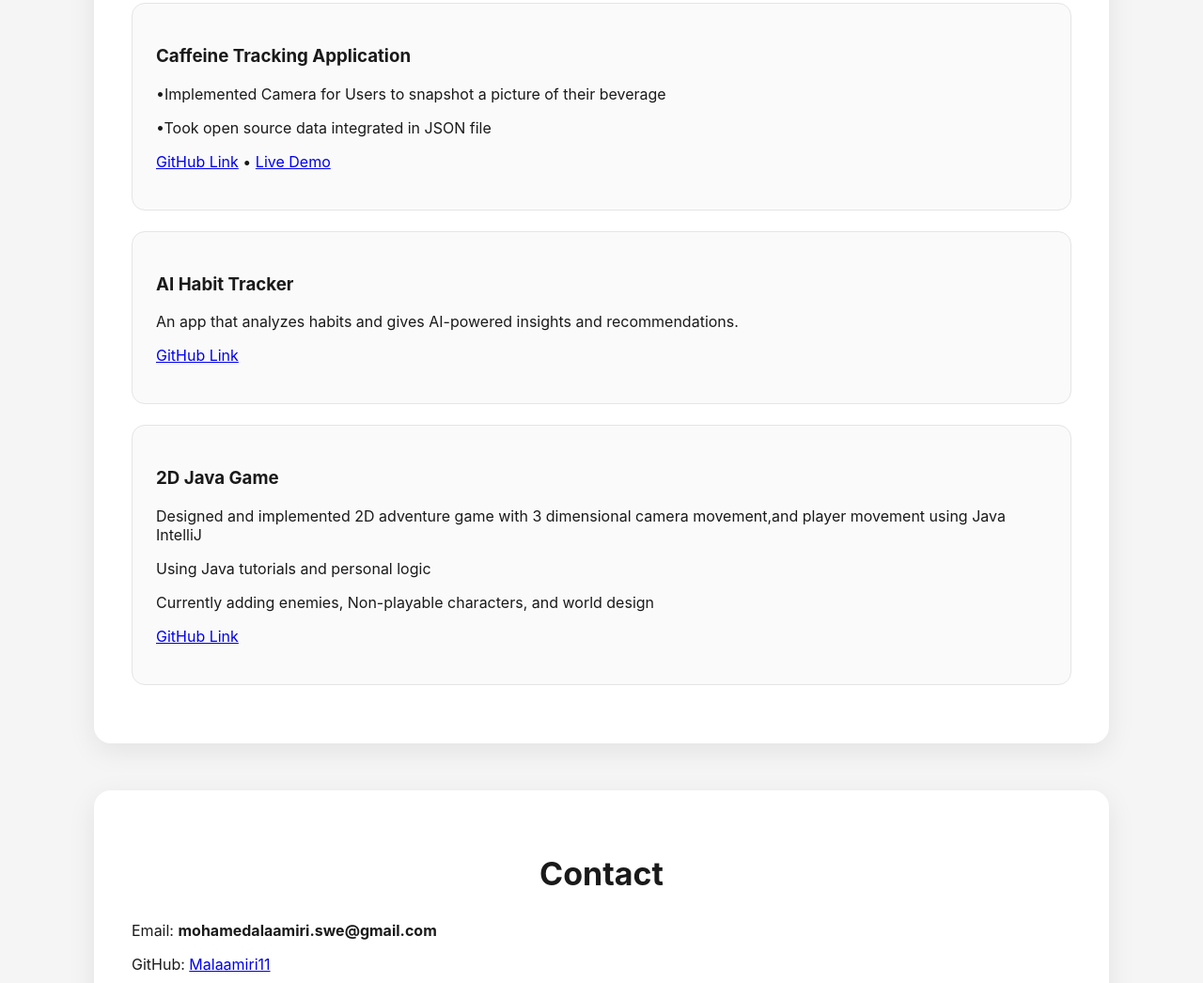
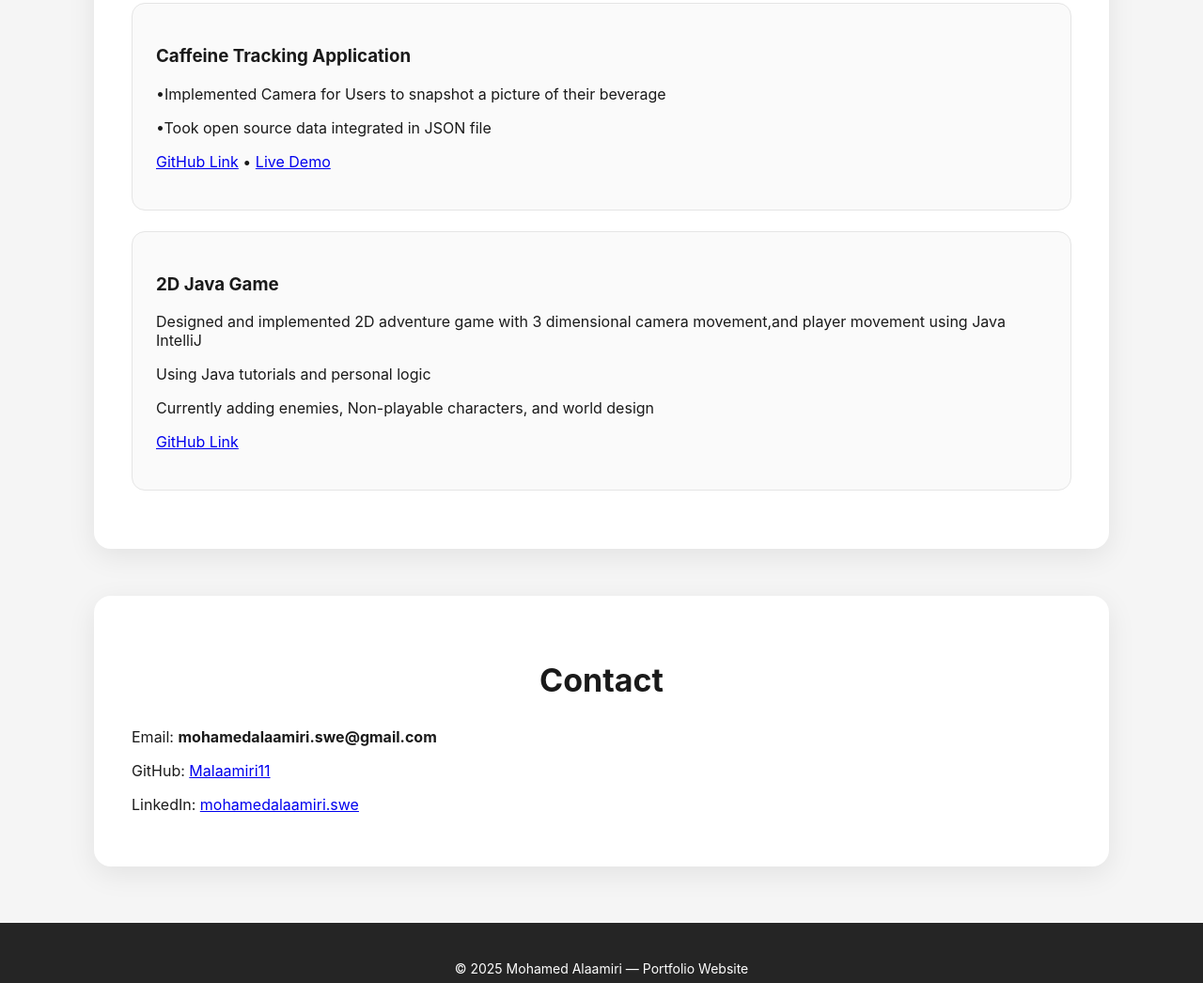
Before and after one commit to Malaamiri11/my-portfolio, a plain HTML site: page index.html in a window 1280 px wide. Shown: the part 1053-2099 px from the top of the page at 94% size. Drawn offline with Linux system fonts and the light colour scheme.

Commit message:
Remove AI Habit Tracker project card from index.html
Removed project card for AI Habit Tracker.

```diff
--- a/index.html
+++ b/index.html
@@ -185,11 +185,7 @@
     <p><a href="#">GitHub Link</a> • <a href="#">Live Demo</a></p>
   </div>
 
-  <div class="project-card">
-    <h3>AI Habit Tracker</h3>
-    <p>An app that analyzes habits and gives AI-powered insights and recommendations.</p>
-    <p><a href="#">GitHub Link</a></p>
-  </div>
+
 
   <div class="project-card">
     <h3>2D Java Game</h3>
```
